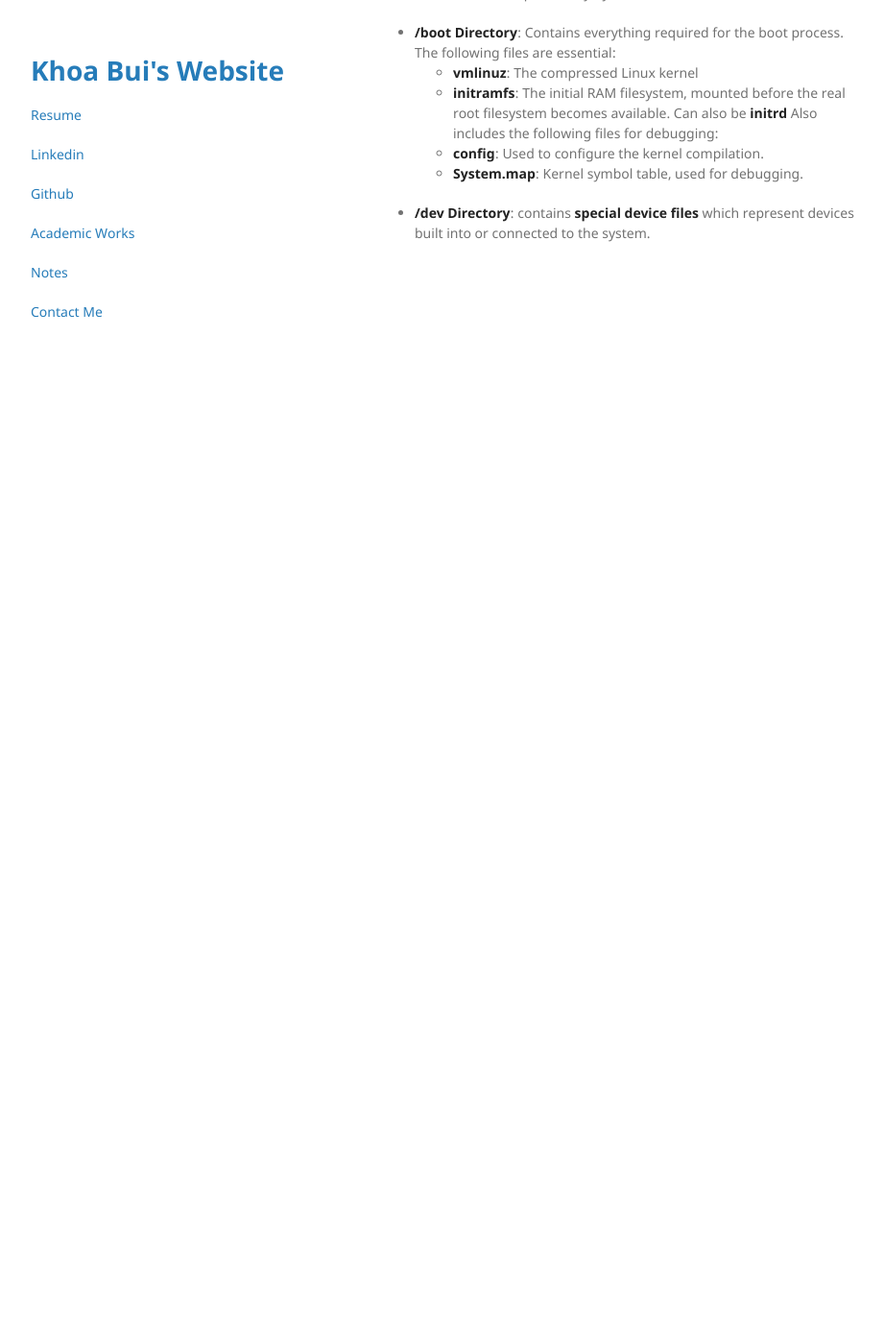
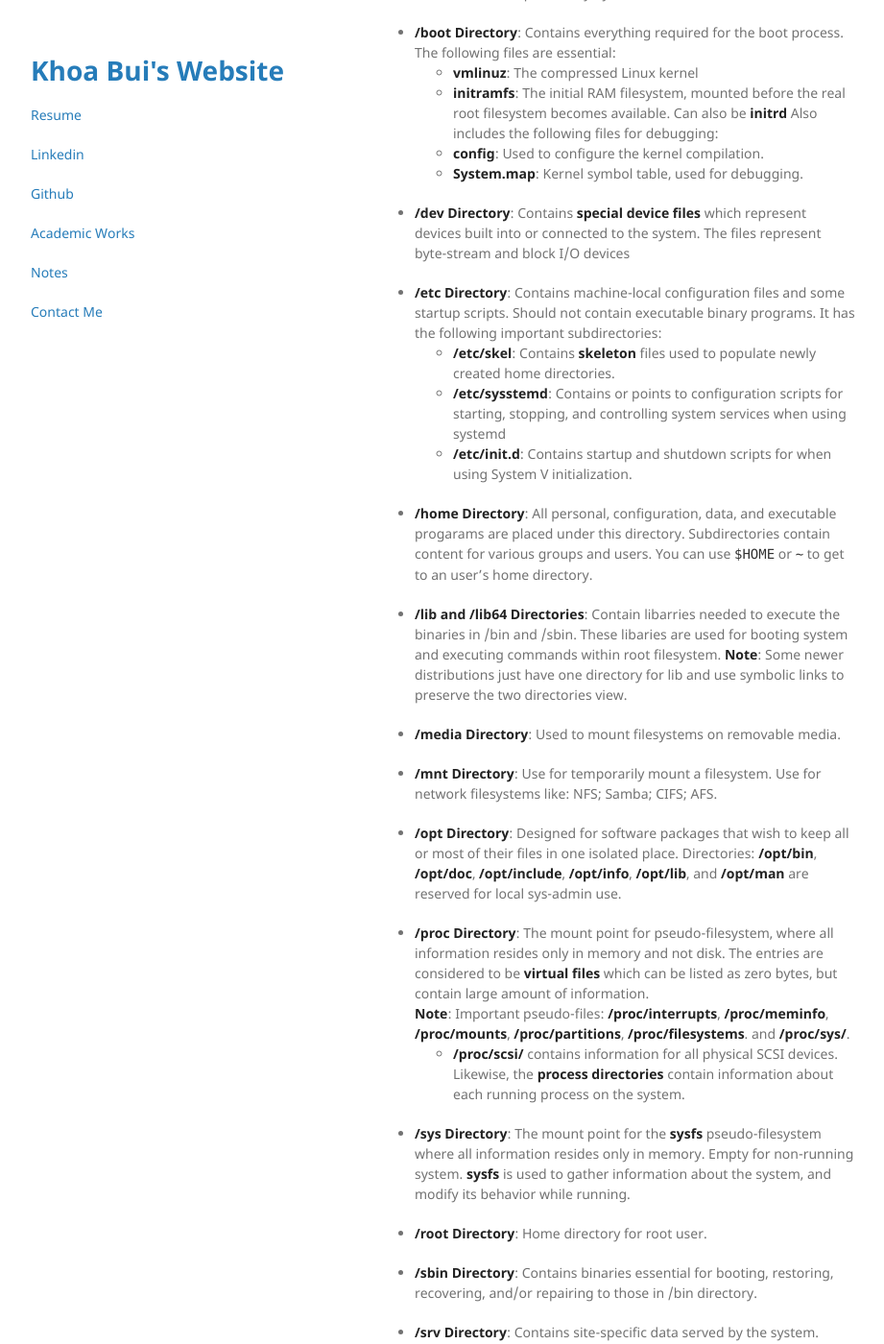
Before and after one commit to khoabuiv/khoabuiv.github.io, a Jekyll site: the page built from linux_notes.md, in a window 1280 px wide and 1400 px high, scrolled down 1172 px. Shown: the whole window at 96% size, without its empty margins (178-1099 px from the left). Built offline with Jekyll 4.4.1, drawn with Linux system fonts in a browser that asks for light colours; before the commit the page ends 1495 px from its top, so only the background shows below that; some of the changed text lies outside the part shown.

Commit message:
Update linux_notes.md

```diff
--- a/linux_notes.md
+++ b/linux_notes.md
@@ -48,4 +48,44 @@ Also includes the following files for debugging:
     - **config**: Used to configure the kernel compilation.
     - **System.map**: Kernel symbol table, used for debugging.
 
-- **/dev Directory**: contains **special device files** which represent devices built into or connected to the system.
+- **/dev Directory**: Contains **special device files** which represent devices built into or connected to the system. The files represent byte-stream and block I/O devices
+
+- **/etc Directory**: Contains machine-local configuration files and some startup scripts. Should not contain executable binary programs. It has the following important subdirectories:
+    - **/etc/skel**: Contains **skeleton** files used to populate newly created home directories.
+    - **/etc/sysstemd**: Contains or points to configuration scripts for starting, stopping, and controlling system services when using systemd
+    - **/etc/init.d**: Contains startup and shutdown scripts for when using System V initialization.
+
+- **/home Directory**: All personal, configuration, data, and executable progarams are placed under this directory. Subdirectories contain content for various groups and users. You can use <code>$HOME</code> or <code>~</code> to get to an user's home directory.
+
+- **/lib and /lib64 Directories**: Contain libarries needed to execute the binaries in /bin and /sbin. These libaries are used for booting system and executing commands within root filesystem.
+**Note**: Some newer distributions just have one directory for lib and use symbolic links to preserve the two directories view.
+
+- **/media Directory**: Used to mount filesystems on removable media.
+
+- **/mnt Directory**: Use for temporarily mount a filesystem. Use for network filesystems like: NFS; Samba; CIFS; AFS.
+
+- **/opt Directory**: Designed for software packages that wish to keep all or most of their files in one isolated place. Directories: **/opt/bin**, **/opt/doc**, **/opt/include**, **/opt/info**, **/opt/lib**, and **/opt/man** are reserved for local sys-admin use.
+
+- **/proc Directory**: The mount point for pseudo-filesystem, where all information resides only in memory and not disk. The entries are considered to be **virtual files** which can be listed as zero bytes, but contain large amount of information. <br>
+**Note**: Important pseudo-files: **/proc/interrupts**, **/proc/meminfo**, **/proc/mounts**, **/proc/partitions**, **/proc/filesystems**. and **/proc/sys/**.
+    - **/proc/scsi/** contains information for all physical SCSI devices. Likewise, the **process directories** contain information about each running process on the system.
+
+- **/sys Directory**: The mount point for the **sysfs** pseudo-filesystem where all information resides only in memory. Empty for non-running system. **sysfs** is used to gather information about the system, and modify its behavior while running.
+
+- **/root Directory**: Home directory for root user.
+
+- **/sbin Directory**: Contains binaries essential for booting, restoring, recovering, and/or repairing to those in /bin directory.
+
+- **/srv Directory**: Contains site-specific data served by the system. Ubuntu and Red Hat has **/srv** empty by default.
+
+- **/tmp Directory**: Used to store temporary files, and can be accessed by any other user or application. Avoid creating large files on **/tmp** as they occupy space in memory rather than disk.
+- To cancel policy for storing **/tmp** on disk, run: <br>
+<code> sudo systemctl mask tmp.mount </code> <br>
+Then follow by a system reboot.
+
+- **/usr Directory**: Can be thought of as a secondary hierarchy. Used for files not needed for system booting. Does not need to reside in the same partition as the root directory, and can be shared across a network. Software packages should not create subdirectories under **/usr**. Use symbolic links to other locations for compability. Typically only contains read-only data
+
+- **/var Directory**: Contaions variable data files that change frequently during system operation. These includes: log files; spool directories and files; administrative data files; temporary files such as cache contents. <br>
+**Note**: best practice to mount **/var** as a separate filesystem. **/var/spool** is for local files for processes such as mail, printing, and cronjobs.
+
+- **/run Directory**: Store **transient files**, files that contain runtime information. Generally implemented as an empty mount point, with a tmpfs ram disk (like **/dev/shm**) mounted there at runtime.
```
